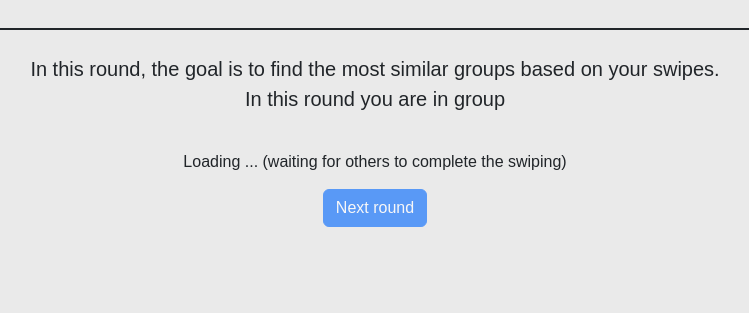
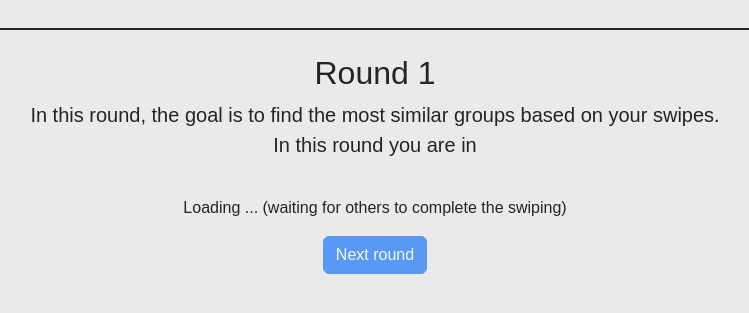
Before and after one commit to MisterXY89/byteme, a Python web app: template templates/results.html in a window 1280 px wide. Shown: the part 44-357 px from the top of the page, without its empty margins (265-1014 px from the left). Run offline with Jinja, Linux system fonts and the light colour scheme; the template is opened without the code that fills it, so the values that code supplies are empty.

Commit message:
final adoptions

```diff
--- a/app.py
+++ b/app.py
@@ -9,8 +9,9 @@
 
 from src.recommend import Recommender
 
+# TODO SET USER_TOTAL TO XXX
 USER_TOTAL = 2
-GROUP_SIZE = 2
+GROUP_SIZE = 5
 
 @app.route('/')
 def index():
@@ -26,11 +27,14 @@
 
     swipe_preferences = load_swipe_preferences()
     user_idx = swipe_preferences[swipe_preferences["user_name"] == user_name].index.to_list()[0]
+    print("user_idx: ", user_idx)
 
     kind_round_list = ["similar", "motivation", "random"]
+    print(kind_round_list[matching_round-1])
     recommender = Recommender()
     recommender.fit()
     results = recommender.recommend(kind=kind_round_list[matching_round-1], group_size=GROUP_SIZE)
+    print(results)
 
     # get group for user_idx (where user_idx is in group) - results is a dict with lists
     user_group = 0
--- a/templates/results.html
+++ b/templates/results.html
@@ -27,10 +27,10 @@
 <div id="rounds-wrapper">
 
     <div id="groups-round-1" class="lead text-center">
-
+        <h2>Round 1</h2>
         In this round, the goal is to find the most similar groups based on your swipes.
         <br>
-        In this round you are in group<br>
+        In this round you are in<br>
         <div class="text-center display-4">
             <span class="user-group">
                 <span class="fs-6">
@@ -46,12 +46,17 @@
     </div>
 
 
-    <div id="groups-round-2">
-        ROUND DESCRIPTION XXX
+    <div id="groups-round-2" class="lead text-center">
+        <h2>Round 2</h2>
+        Second round is based on the expected outcome of the project.
         <br>
-        In this round you are in: <br>
+        In this round you are in<br>
         <div class="text-center display-4">
-            Group <span class="user-group"></span>
+            <span class="user-group">
+                <span class="fs-6">
+                    Loading ... (waiting for others to complete the swiping)
+                </span>
+            </span>
         </div>
 
         <div class="text-center">
@@ -60,12 +65,13 @@
     </div>
 
 
-    <div id="groups-round-3">
+    <div id="groups-round-3" class="lead text-center">
+        <h2>Round 3</h2>
         In this round, you will be randomly assigned to a group.
         <br>
         In this round you are in: <br>
         <div class="text-center display-4">
-            Group <span class="user-group"></span>
+            <span class="user-group"></span>
         </div>
 
         <div class="text-center">
@@ -74,7 +80,7 @@
     </div>
 
 
-    <div id="groups-round-4">
+    <div id="groups-round-4" class="lead text-center">
         This is the last round, you can go and talk to whoever you want. <br>
         <strong>Thanks for using ByteMe!</strong>
     </div>
```
Also changed, not shown: data/data.csv (+1 -1 lines).
